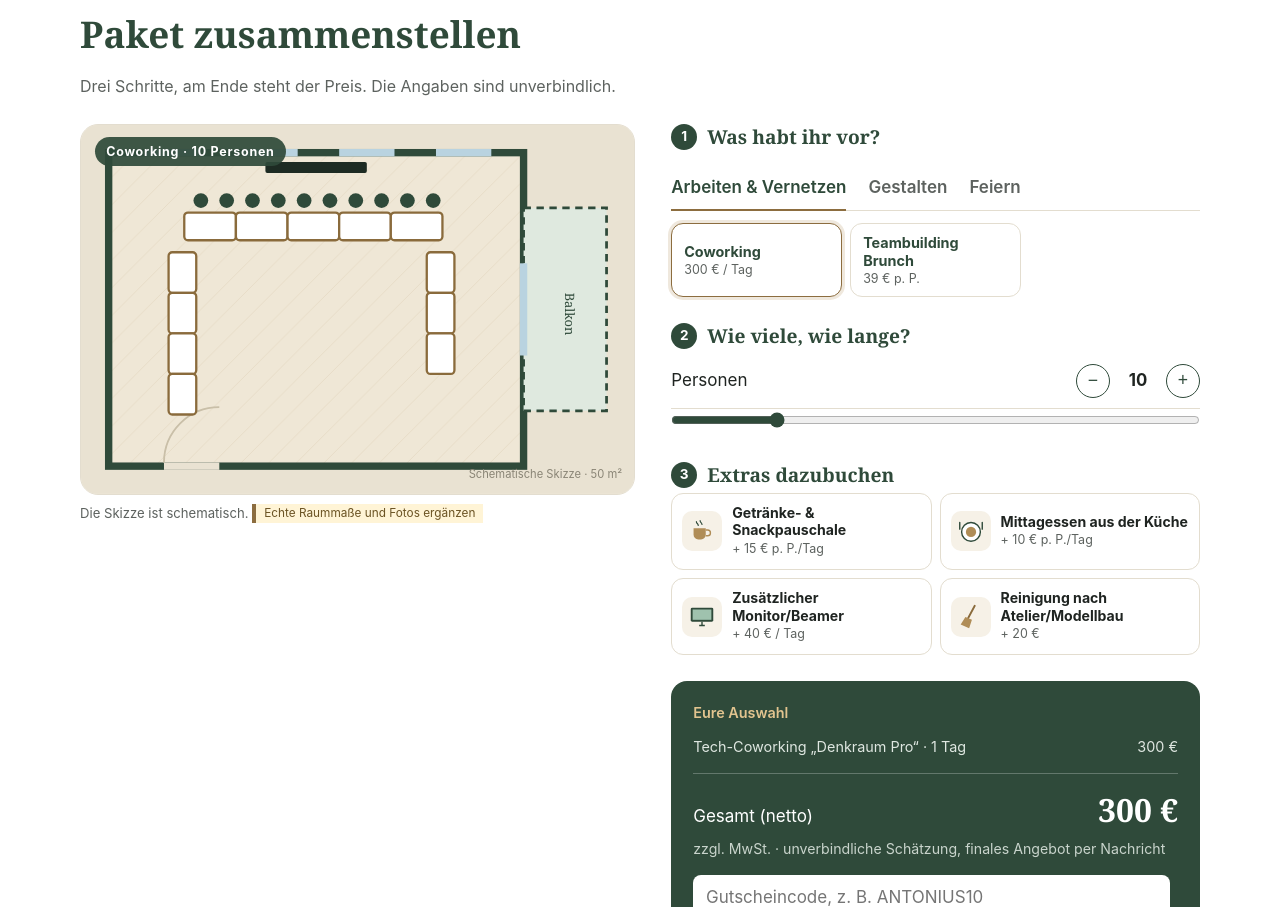
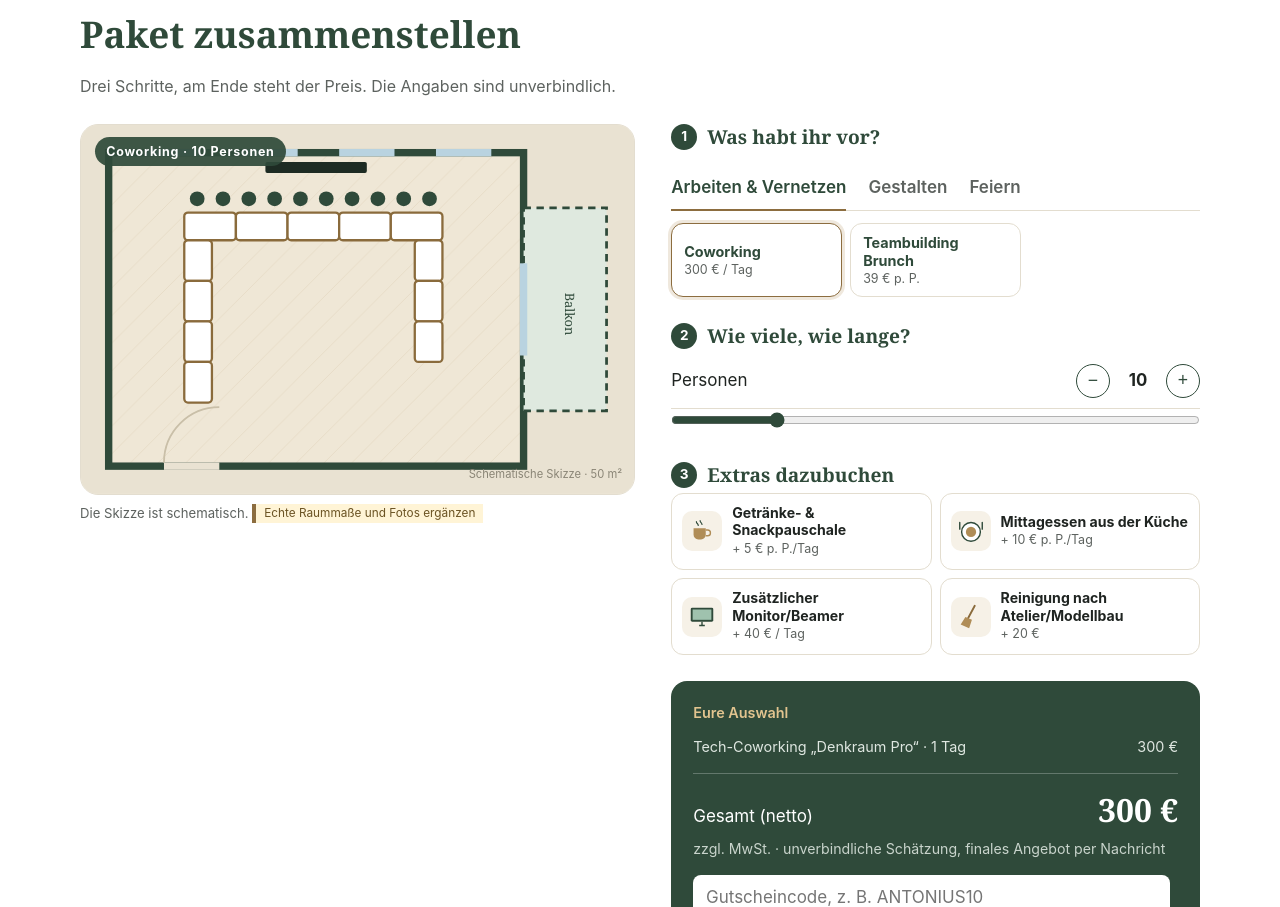
Before and after one commit to pranii/AnotoniushausRaum, a plain HTML site: page index.html in a window 1280 px wide. Shown: the part 840-1747 px from the top of the page. Drawn offline with Linux system fonts and the light colour scheme.

Commit message:
Snackpauschale beim Coworking auf 5 Euro, Sitzplätze in der U-Form zusammenhängend
Co-Authored-By: Claude Opus 5.5 <noreply@anthropic.com>

```diff
--- a/index.html
+++ b/index.html
@@ -369,8 +369,8 @@ var MAX_P = 44;
 // unit: 'day' = pro Tag, 'person' = pro Person, 'flat' = pauschal
 var PACKAGES = [
   { id:'cowork', group:'Arbeiten & Vernetzen', name:'Tech-Coworking „Denkraum Pro“', short:'Coworking', price:300, unit:'day', layout:'cowork', persons:[2,44,10], days:true,
-    addons:['snack','lunch','extraScreen','clean'], word:'Team',
-    detail:[['Tech-Coworking „Denkraum Pro“','300 € pro Tag für den ganzen Raum.'],['Getränke- & Snackpauschale','25 € pro Person für den ganzen Tag.'],['Mittagessen aus der Küche','10 € pro Person'],['Reinigung','20 €']] },
+    addons:['snack','lunch','extraScreen','clean'], addonPrice:{ snack:5 }, word:'Team',
+    detail:[['Tech-Coworking „Denkraum Pro“','300 € pro Tag für den ganzen Raum.'],['Getränke- & Snackpauschale','5 € pro Person für den ganzen Tag.'],['Mittagessen aus der Küche','10 € pro Person'],['Reinigung','20 €']] },
   { id:'brunch', group:'Arbeiten & Vernetzen', name:'Teambuilding Brunch', short:'Teambuilding Brunch', price:39, unit:'person', layout:'banquet', persons:[10,44,30],
     addons:['mic','drinks2','yoga'], word:'Brunch' },
   { id:'kreativ', group:'Gestalten', name:'Atelier Plus: Kreativraum', short:'Atelier', price:300, unit:'day', layout:'atelier', persons:[2,20,8], days:true,
@@ -482,15 +482,24 @@ function L_standing(p){
   for (var i=0;i<p;i++){ var q=pos[i%6], a=(i/6|0)*1.3 + (i%6); C.push([q[0]+Math.cos(a)*30, q[1]+Math.sin(a)*30]); }
   return {T:T, C:C, props:[]};
 }
-function L_cowork(p){ // U-Form, bis 44 Plätze
-  var T=[], C=[];
-  for (var i=0;i<5;i++) T.push([140+i*56, 110, 56, 30]);
-  for (var j=0;j<4;j++){ T.push([110, 160+j*44, 30, 44]); T.push([390, 160+j*44, 30, 44]); }
-  for (var a=0;a<10;a++) C.push([130+a*28, 82]);
-  for (var a2=0;a2<10;a2++) C.push([130+a2*28, 150]);
-  for (var b=0;b<8;b++){ C.push([84, 150+b*24]); C.push([416, 150+b*24]); }
-  for (var c=0;c<8;c++){ C.push([150, 180+c*20]); C.push([374, 180+c*20]); }
-  return {T:T, C:C.slice(0,p), props:['display']};
+function L_cowork(p){ // U-Form, bis 44 Plätze. Jeder Platz sitzt direkt an einem Tisch.
+  var T=[], i, j;
+  var TOP=110, SX_L=127, SX_R=377, SY=[147,191,235,279];
+  for (i=0;i<5;i++) T.push([140+i*56, TOP, 56, 30]);            // Kopfreihe 112–392
+  SY.forEach(function(y){ T.push([SX_L, y, 30, 44]); T.push([SX_R, y, 30, 44]); });
+  // Außenplätze als durchgehender Weg um das U: links unten → oben, Kopf links → rechts, rechts oben → unten
+  var outer=[], inner=[];
+  for (j=SY.length-1;j>=0;j--){ outer.push([97, SY[j]+11]); outer.push([97, SY[j]-11]); }
+  for (i=0;i<5;i++){ outer.push([126+i*56, 80]); outer.push([154+i*56, 80]); }
+  for (j=0;j<SY.length;j++){ outer.push([407, SY[j]-11]); outer.push([407, SY[j]+11]); }
+  // Innenplätze, gleicher Weg auf der Innenseite
+  for (j=SY.length-1;j>=0;j--){ inner.push([157, SY[j]+11]); inner.push([157, SY[j]-11]); }
+  for (i=1;i<4;i++){ inner.push([126+i*56, 140]); inner.push([154+i*56, 140]); }
+  for (j=0;j<SY.length;j++){ inner.push([347, SY[j]-11]); inner.push([347, SY[j]+11]); }
+  // Zusammenhängend belegen, von der Mitte der Kopfreihe aus
+  function mid(arr, n){ var s = Math.max(0, Math.floor((arr.length - n) / 2)); return arr.slice(s, s + n); }
+  var C = p <= outer.length ? mid(outer, p) : outer.concat(mid(inner, p - outer.length));
+  return {T:T, C:C, props:['display']};
 }
 function L_uni(p){
   var T=[[150,170,110,70],[330,170,110,70],[150,290,110,60],[330,290,110,60]], C=[];
@@ -599,6 +608,8 @@ var cfgStage = new Stage(document.getElementById('cfgStage'));
 var miniStage = new Stage(document.getElementById('miniStage'));
 var state = { pk:'cowork', persons:10, days:1, half:false, addons:[] };
 function pkg(){ return PACKAGES.filter(function(p){ return p.id === state.pk; })[0]; }
+// Paket kann den Preis eines Extras überschreiben (addonPrice)
+function aPrice(p, k){ return (p.addonPrice && k in p.addonPrice) ? p.addonPrice[k] : ADDONS[k].price; }
 function eur(n){ return n.toLocaleString('de-DE', { minimumFractionDigits: 0, maximumFractionDigits: 2 }) + ' €'; }
 
 var pkGroup = null;
@@ -643,8 +654,8 @@ function setPersons(n){
 function buildAddons(){
   var p = pkg(), box = document.getElementById('adList'), h = '';
   p.addons.forEach(function(k){
-    var a = ADDONS[k], incl = (p.incl || []).indexOf(k) >= 0, on = state.addons.indexOf(k) >= 0;
-    var pr = incl ? 'inklusive' : (a.price === null ? (a.label || 'auf Anfrage') : '+ ' + eur(a.price) + (a.unit === 'person' ? ' p. P.' : '') + (a.perDay ? (a.unit === 'person' ? '/Tag' : ' / Tag') : ''));
+    var a = ADDONS[k], ap = aPrice(p, k), incl = (p.incl || []).indexOf(k) >= 0, on = state.addons.indexOf(k) >= 0;
+    var pr = incl ? 'inklusive' : (ap === null ? (a.label || 'auf Anfrage') : '+ ' + eur(ap) + (a.unit === 'person' ? ' p. P.' : '') + (a.perDay ? (a.unit === 'person' ? '/Tag' : ' / Tag') : ''));
     h += '<label class="ad' + (on ? ' on' : '') + (incl ? ' incl' : '') + '" data-k="' + k + '"><input type="checkbox"' + (on ? ' checked' : '') + (incl ? ' disabled' : '') + '><span class="ic">' + imgTag(a) + '</span><span><b>' + a.name + '</b><span>' + pr + '</span></span></label>';
   });
   box.innerHTML = h;
@@ -669,9 +680,10 @@ function calc(){
   state.addons.forEach(function(k){
     var a = ADDONS[k];
     if ((p.incl || []).indexOf(k) >= 0){ L.push([a.name, 'inkl.']); return; }
-    if (a.price === null){ L.push([a.name, 'auf Anfrage']); return; }
-    var v = a.price * (a.unit === 'person' ? state.persons : 1) * (a.perDay ? days : 1);
-    L.push([a.name + (a.unit === 'person' ? ' · ' + state.persons + ' × ' + eur(a.price) : ''), v]); sub += v;
+    var ap = aPrice(p, k);
+    if (ap === null){ L.push([a.name, 'auf Anfrage']); return; }
+    var v = ap * (a.unit === 'person' ? state.persons : 1) * (a.perDay ? days : 1);
+    L.push([a.name + (a.unit === 'person' ? ' · ' + state.persons + ' × ' + eur(ap) : ''), v]); sub += v;
     if (a.unit === 'person') food += v;
   });
   if (p.min){
```
